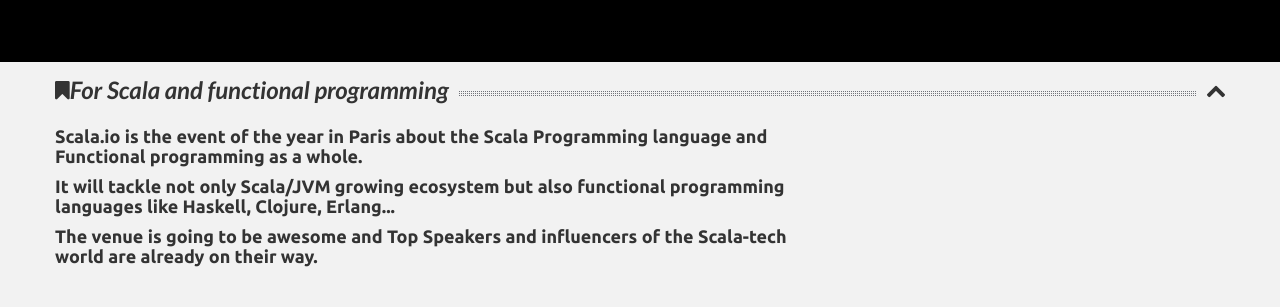
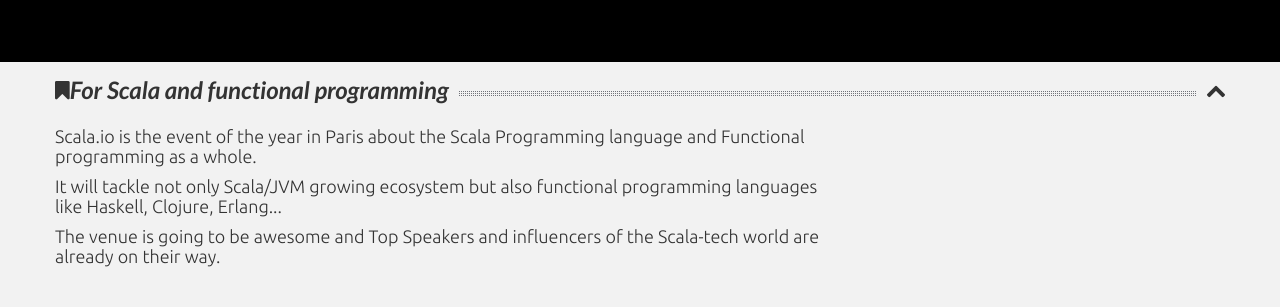
Before and after one commit to ScalaIO/scala.io_web, a plain HTML site: page index.html in a window 1280 px wide. Shown: the part 493-800 px from the top of the page. Drawn offline with nearby package versions, Linux system fonts and the light colour scheme.

Commit message:
less font-weight

```diff
--- a/css/style.css
+++ b/css/style.css
@@ -25,7 +25,7 @@ body {
 
 .big {
   font-size: 18px;
-  font-weight: bold;
+  font-weight: 310;
 }
 
 h1 {
```
